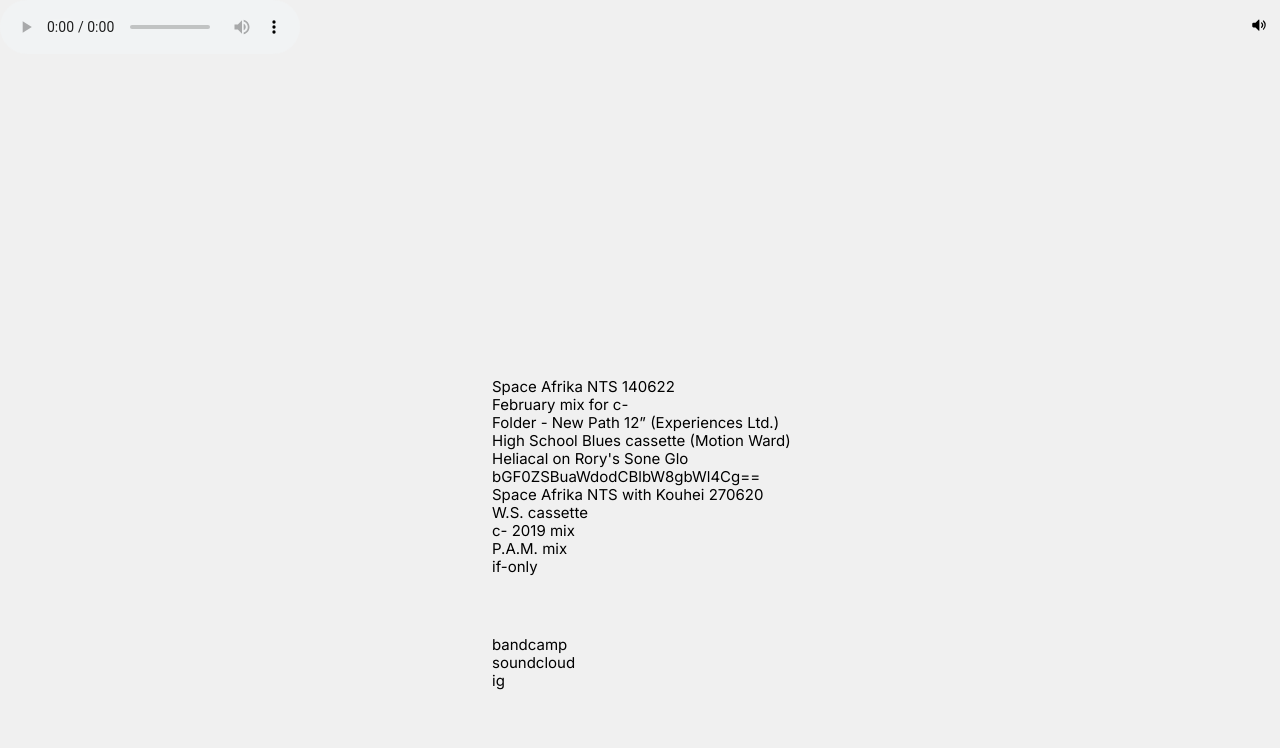
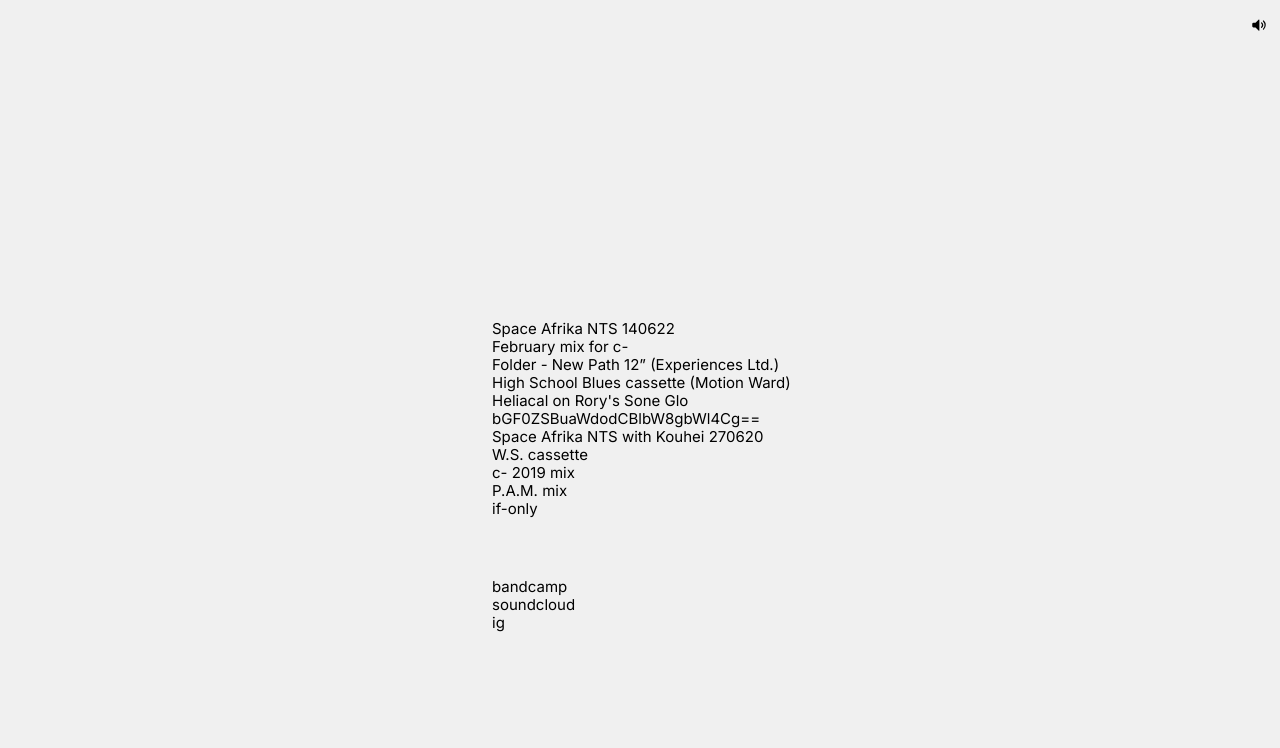
Before and after one commit to user175385803/nk, a website: page source/index.html in a window 1280 px wide. Shown: the top 748 px of the page. Drawn offline with nearby package versions, Linux system fonts and the light colour scheme; files that its build step writes are made by us from their sources.

Commit message:
fix index

```diff
--- a/source/index.html
+++ b/source/index.html
@@ -29,7 +29,7 @@
 </head>
 
 <body>
-  <audio class="audio-controls" controls autoplay loop src="audio/bg-music.mp3"></audio>
+  <audio class="audio-controls" autoplay src="audio/bg-music.mp3"></audio>
   <div class="page__wrapper">
     <button class="audio__icon">
       <svg class="audio__on" fill="#000000" width="20" height="20" viewBox="-2.5 0 19 19"
```
